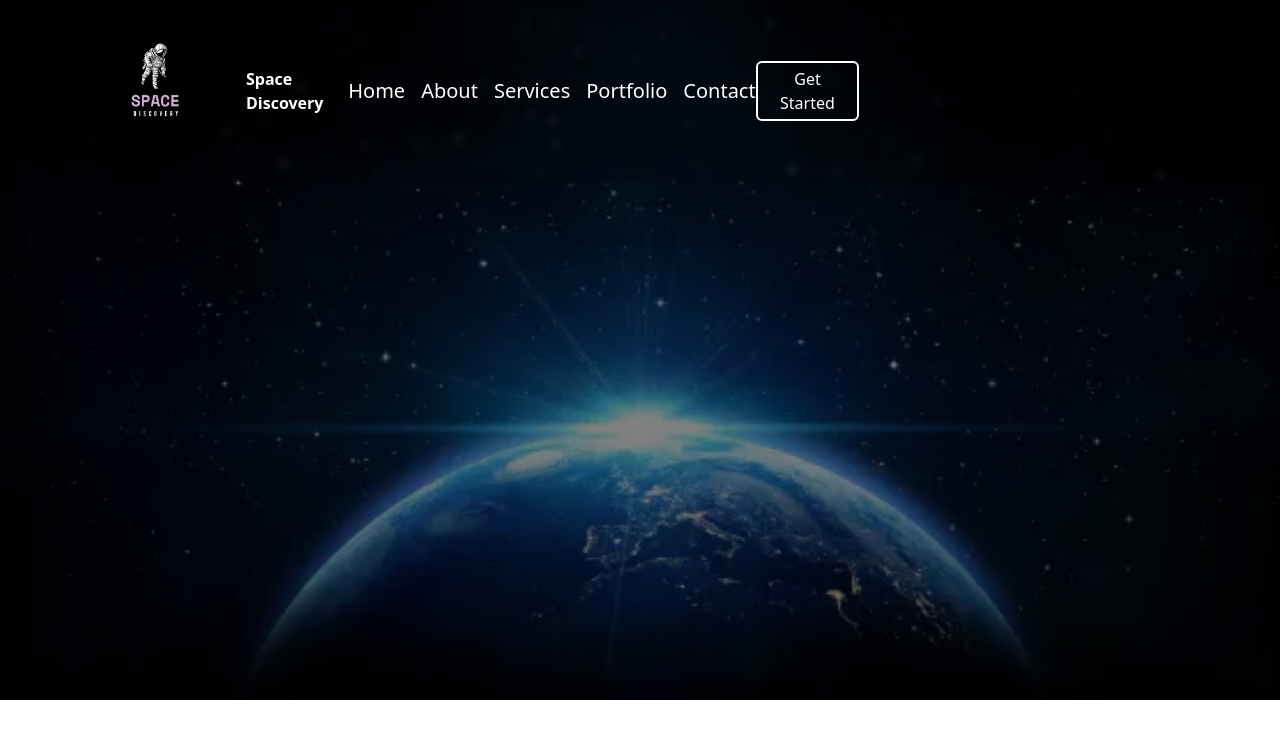
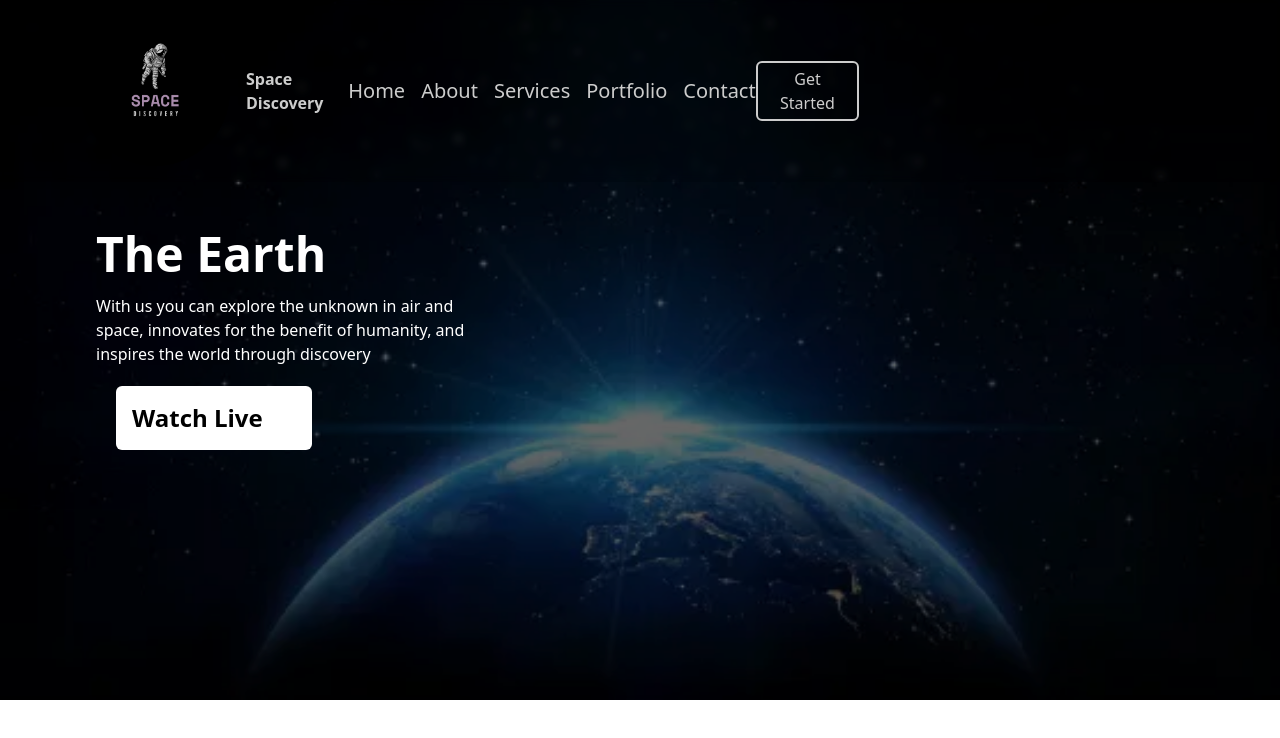
Before and after one commit to ebrahimbeiati/space-discovery, a React (Vite) app: page / in a window 1280 px wide. Shown: the top 738 px of the page. Built offline with nearby package versions, Linux system fonts and the light colour scheme.

Commit message:
add hero section

```diff
--- a/src/App.jsx
+++ b/src/App.jsx
@@ -1,4 +1,5 @@
 import bg from '../public/images/bg.png'
+import Hero from './components/Hero'
 import Navbar from './components/Navbar'
 const App = () => {
   return (
@@ -10,7 +11,8 @@ const App = () => {
           style={{ filter: 'brightness(0.5)' }}
 
         />
-        <Navbar/>
+        <Navbar />
+        <Hero/>
 
       </div>
     </div>
--- a/src/components/Hero.jsx
+++ b/src/components/Hero.jsx
@@ -1,10 +1,41 @@
 
 const Hero = () => {
   return (
-    <div>
-
+    <div className="bg-black/20 h-full text-white relative z-50">
+      <div className="h-full flex justify-center items-center p-4">
+        <div className="container grid grid-cols-1 sm:grid-cols-2 gap-4">
+          <div className="space-y-4 lg:pr-36">
+            <h1 className="font-bold text-5xl">The Earth</h1>
+            <p>
+              With us you can explore the unknown in air and space, innovates
+              for the benefit of humanity, and inspires the world through
+              discovery
+            </p>
+            <div>
+              <button
+                className="
+                      m-5
+                      flex gap-4
+                      bg-white
+                      p-4
+                      rounded-md
+                      text-black
+                      font-bold
+                      text-2xl
+                        w-1/2
+                        hover:bg-yellow-500
+                        duration-200
+                      "
+              >
+                Watch Live
+              </button>
+            </div>
+          </div>
+          <div></div>
+        </div>
+      </div>
     </div>
-  )
+  );
 }
 
 export default Hero
```
